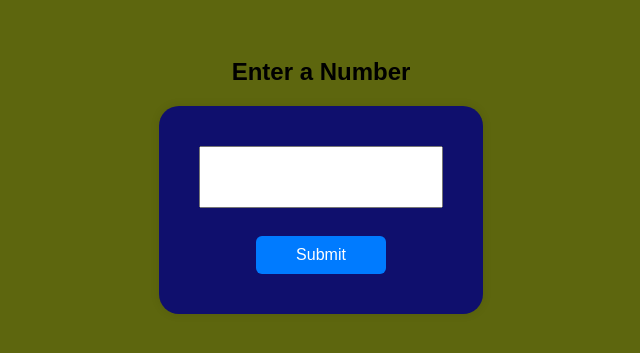
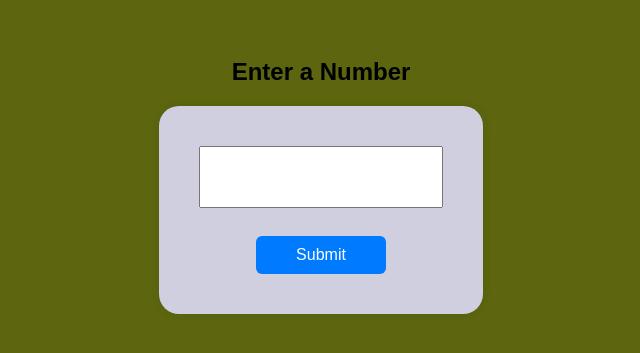
Before and after one commit to amant123-ctrl/myapp, a Flask app: page / in a window 1280 px wide. Shown: the top 353 px of the page, without its empty margins (319-959 px from the left). Run offline with Flask 3, Linux system fonts and the light colour scheme.

Commit message:
light blue

```diff
--- a/templates/form.html
+++ b/templates/form.html
@@ -10,7 +10,7 @@
             text-align: center;
         }
         form {
-            background-color: rgb(15, 15, 109);
+            background-color: rgb(207, 207, 223);
             padding: 40px;
             border-radius: 20px;
             display: inline-block;
```
